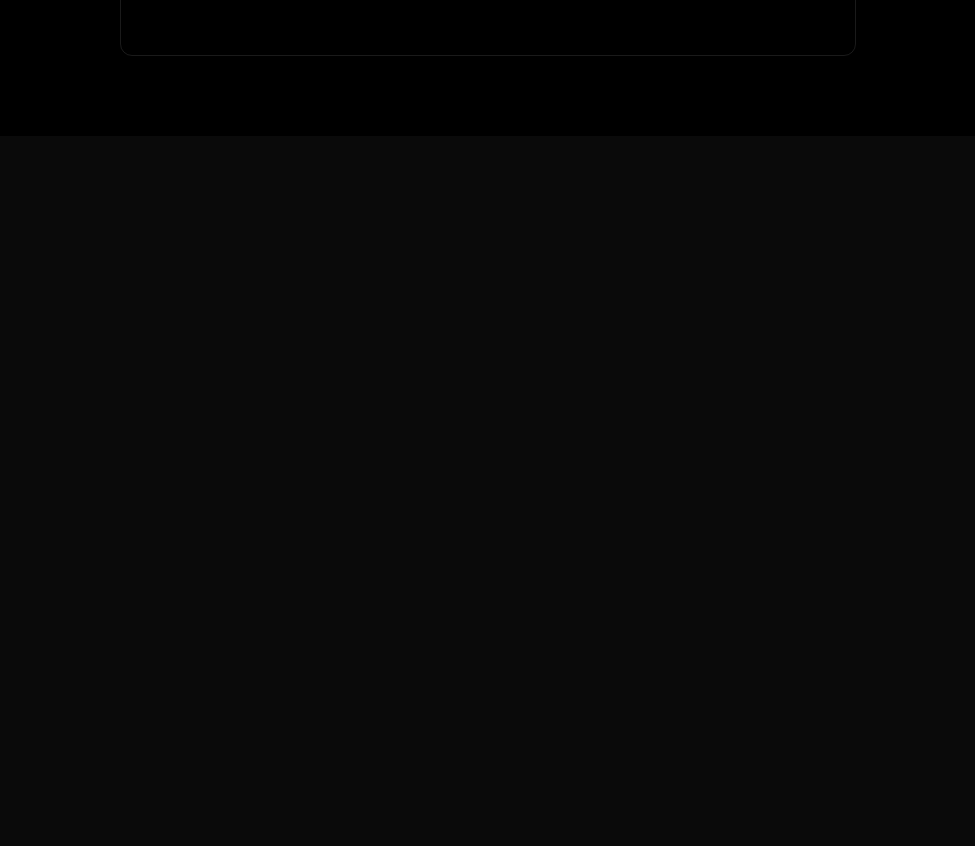
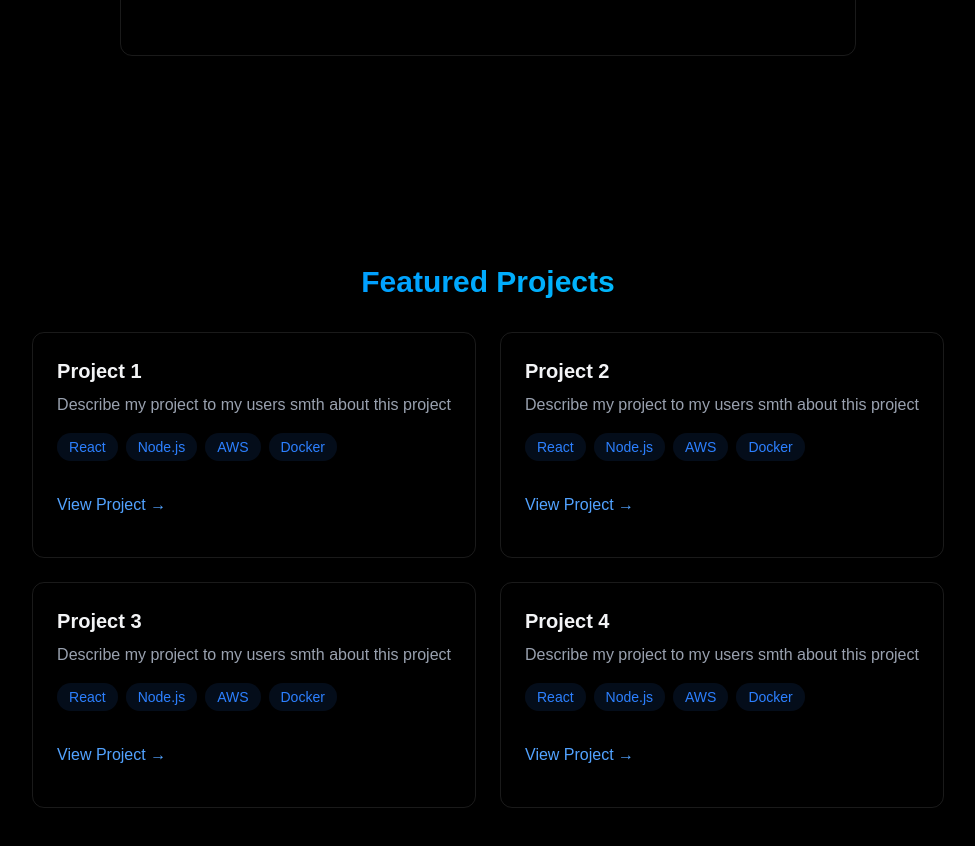
Before and after one commit to ma44ass/blueportfolio, a React app: page / in a window 1280 px wide. Shown: the part 1720-2566 px from the top of the page, without its empty margins (152-1127 px from the left). Before the commit the page ends 1856 px from the top, so only its background shows below. Built offline with nearby package versions, Linux system fonts and the light colour scheme; the HTML template or start-up script is replaced by a standard one.

Commit message:
Project section and Reveal on scroll animation

```diff
--- a/src/App.jsx
+++ b/src/App.jsx
@@ -5,6 +5,7 @@
 import { MobileMenu } from './components/MobileMenu';
 import { Home } from './components/sections/Home';
 import { About } from './components/sections/About';
+import { Projects } from './components/sections/Projects';
 import "./index.css";
 
 function App() {
@@ -22,6 +23,7 @@
       <MobileMenu menuOpen ={menuOpen} setMenuOpen={setMenuOpen} />
       <Home />
       <About />
+      <Projects />
     </div>
   </>
   );
--- a/src/components/Navbar.jsx
+++ b/src/components/Navbar.jsx
@@ -6,7 +6,8 @@
         document.body.style.overflow = menuOpen ? "hidden" : ""
     },[menuOpen])
 
-    return <nav className="fixed top-0 w-full z-40 bg-[rgba(52, 51, 51, 0.8)] backdrop-blur-lg border-b border-white/10 shadow-l">
+    return (
+        <nav className="fixed top-0 w-full z-40 bg-[rgba(52, 51, 51, 0.8)] backdrop-blur-lg border-b border-white/10 shadow-l">
             <div className="max-w-5xl mx-auto px-4">
                 <div className="flex justify-between items-center h-16">
                     <a href="#home" className="font-mono text-xl font-bold text-white">
@@ -49,4 +50,5 @@
                 </div>
             </div>
         </nav>
+    )
 }
--- /dev/null
+++ b/src/components/RevealOnScroll.jsx
@@ -0,0 +1,26 @@
+    import { useEffect, useRef } from "react";
+
+    export const RevealOnScroll = ({ children }) => {
+    const ref = useRef(null);
+
+    useEffect(() => {
+        const observer = new IntersectionObserver(
+        ([entry]) => {
+            if (entry.isIntersecting) {
+            ref.current.classList.add("visible");
+            }
+        },
+        { threshold: 0.2, rootMargin: "0px 0px -50px 0px" }
+        );
+
+        if (ref.current) observer.observe(ref.current);
+
+        return () => observer.disconnect();
+    });
+
+    return (
+        <div ref={ref} className="reveal">
+        {children}
+        </div>
+    );
+    };
--- a/src/components/sections/About.jsx
+++ b/src/components/sections/About.jsx
@@ -1,19 +1,21 @@
+import {RevealOnScroll} from '../RevealOnScroll';
 
 export const About = () => {
 
     const frontendSkills = [
+        "HTML",
+        "CSS",
+        "JavaScript",
         "React",
-        "Vue",
-        "TypeScript",
         "TailwindCSS",
-        "Svelte",
+        "Bootstrap",
     ];
 
     const backendSkills = [
         "Node.js",
         "Python",
         "Django",
-        "MongoDB",
+        "RestFul Api",
         "MySQL",
     ];
 
@@ -21,6 +23,7 @@
     <section
         id ="about"
         className="min-h-screen flex items-center justify-center py-20">
+        <RevealOnScroll>
 
             <div className="max-w-3xl mx-auto px-4">
 
@@ -141,6 +144,7 @@
 
 
             </div>
+        </RevealOnScroll>
     </section>
     );
 }
--- a/src/components/sections/Home.jsx
+++ b/src/components/sections/Home.jsx
@@ -1,10 +1,12 @@
-
+import {RevealOnScroll} from '../RevealOnScroll';
 
 export const Home = () => {
-    return <section
+    return (
+        <section
         id ="home"
         className="min-h-screen flex items-center justify-center relative"
         >
+            <RevealOnScroll>
                 <div className="text-center z-10 px-4">
                     <h1 className="text-5xl md:text-7xl font-bold mb-6 bg-gradient-to-r from-blue-500 to-pink-700 bg-clip-text text-transparent leading-r"> Hi, I am Assma </h1>
                     <p className=" text-gray-400 text-lg mb-8 max-w-lg mx-auto">
@@ -25,6 +27,8 @@
 
                     </div>
                 </div>
+            </RevealOnScroll>
 
         </section>
+    )
 }
--- a/src/components/sections/Projects.jsx
+++ b/src/components/sections/Projects.jsx
@@ -0,0 +1,103 @@
+import {RevealOnScroll} from '../RevealOnScroll';
+
+export const Projects = () => {
+
+    return (
+    <section
+    id="projects"
+    className="min-h-screen flex items-center justify-center py-20">
+    <RevealOnScroll>
+        <div className="maw-w-5xl mx-auto px-4">
+            <h2 className="text-3xl font-bold mb-8 bg-gradient-to-r from-blue-500 to-cyan-400 bg-clip-text text-transparent text-center">
+                Featured Projects
+            </h2>
+
+            <div className="grid grid-cols-1 md:grid-cols-2 gap-6">
+                <div className="p-6 rounded-xl border border-white/10 hover:-translate-y-1 hover:border-blue-500/30 hover:shadow[0_2px_8px_rgba(59,10,246,0.1)] transition-all">
+
+                    <h3 className="text-xl font-bold mb-2">Project 1</h3>
+                    <p className="text-gray-400 mb-4"> Describe my project to my users smth about this project</p>
+                    <div className="flex flex-wrap gap-2 mb-4">
+                        {/*loop through tech used in this project*/}
+                        {["React","Node.js","AWS","Docker"].map((tech, key) => (
+                            <span
+                            key={key}
+                            className="bg-blue-500/10 text-blue-500 py-1 px-3 rounded-full text-sm hover:bg-blue-500/20 hover:shadow-[0_2px_8px_rgba(59,10,246,0.2)] transition">
+                            {tech}
+                            </span>
+                        ))}
+                    </div>
+                    <div className="flex justify-between items-center">
+                        <a href="#"
+                        className="text-blue-400 hover:text-blue-300 transition-colors my-4">View Project &#8594; </a>
+                    </div>
+                </div>
+
+                <div className="p-6 rounded-xl border border-white/10 hover:-translate-y-1 hover:border-blue-500/30 hover:shadow[0_2px_8px_rgba(59,10,246,0.1)] transition-all">
+                    <h3 className="text-xl font-bold mb-2">Project 2</h3>
+                    <p className="text-gray-400 mb-4"> Describe my project to my users smth about this project</p>
+                    <div className="flex flex-wrap gap-2 mb-4">
+                    {/*loop through tech used in this project*/}
+                    {["React","Node.js","AWS","Docker"].map((tech, key) => (
+                            <span
+                        key={key}
+                        className="bg-blue-500/10 text-blue-500 py-1 px-3 rounded-full text-sm hover:bg-blue-500/20 hover:shadow-[0_2px_8px_rgba(59,10,246,0.2)] transition">
+                        {tech}
+                            </span>
+                        ))}
+                    </div>
+                    <div className="flex justify-between items-center">
+                        <a href="#"
+                        className="text-blue-400 hover:text-blue-300 transition-colors my-4">View Project &#8594; </a>
+                    </div>
+                </div>
+
+                <div className="p-6 rounded-xl border border-white/10 hover:-translate-y-1 hover:border-blue-500/30 hover:shadow[0_2px_8px_rgba(59,10,246,0.1)] transition-all">
+
+                    <h3 className="text-xl font-bold mb-2">Project 3</h3>
+                    <p className="text-gray-400 mb-4"> Describe my project to my users smth about this project</p>
+                    <div className="flex flex-wrap gap-2 mb-4">
+                        {/*loop through tech used in this project*/}
+                        {["React","Node.js","AWS","Docker"].map((tech, key) => (
+                            <span
+                            key={key}
+                            className="bg-blue-500/10 text-blue-500 py-1 px-3 rounded-full text-sm hover:bg-blue-500/20 hover:shadow-[0_2px_8px_rgba(59,10,246,0.2)] transition">
+                            {tech}
+                            </span>
+                        ))}
+                    </div>
+
+                    <div className="flex justify-between items-center">
+                        <a href="#"
+                        className="text-blue-400 hover:text-blue-300 transition-colors my-4">View Project &#8594; </a>
+                    </div>
+                </div>
+
+                <div className="p-6 rounded-xl border border-white/10 hover:-translate-y-1 hover:border-blue-500/30 hover:shadow[0_2px_8px_rgba(59,10,246,0.1)] transition-all">
+
+                    <h3 className="text-xl font-bold mb-2">Project 4</h3>
+                    <p className="text-gray-400 mb-4"> Describe my project to my users smth about this project</p>
+                    <div className="flex flex-wrap gap-2 mb-4">
+                        {/*loop through tech used in this project*/}
+                        {["React","Node.js","AWS","Docker"].map((tech, key) => (
+                            <span
+                            key={key}
+                            className="bg-blue-500/10 text-blue-500 py-1 px-3 rounded-full text-sm hover:bg-blue-500/20 hover:shadow-[0_2px_8px_rgba(59,10,246,0.2)] transition">
+                            {tech}
+
+                            </span>
+                        ))}
+                    </div>
+                    <div className="flex justify-between items-center">
+                        <a href="#"
+                        className="text-blue-400 hover:text-blue-300 transition-colors my-4">View Project &#8594; </a>
+                    </div>
+                </div>
+
+            </div>
+
+        </div>
+    </RevealOnScroll>
+    </section>
+    )
+}
--- a/src/index.css
+++ b/src/index.css
@@ -37,3 +37,14 @@
     animation: loading 1s ease infinite;
   }
 }
+
+.reveal {
+  opacity: 0;
+  transform: translateY(20px);
+  transition: opacity 0.7s ease, transform 0.7s ease;
+}
+
+.reveal.visible {
+  opacity: 1;
+  transform: translateY(0);
+}
```
Lines whose indentation alone changed are shown as unchanged.
